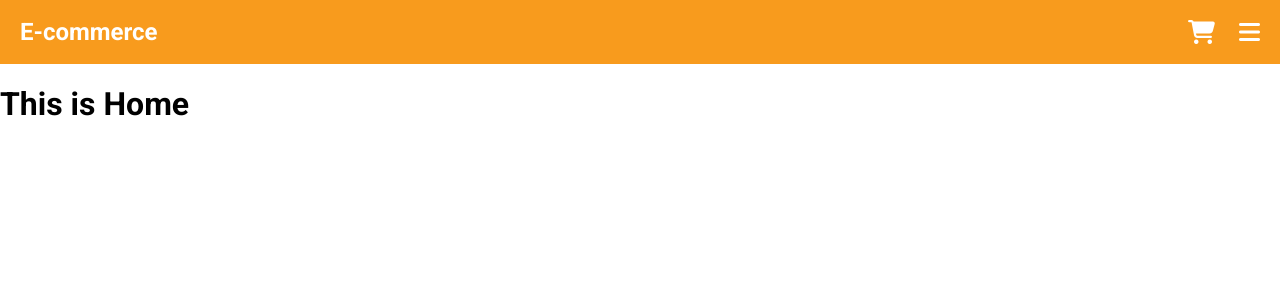
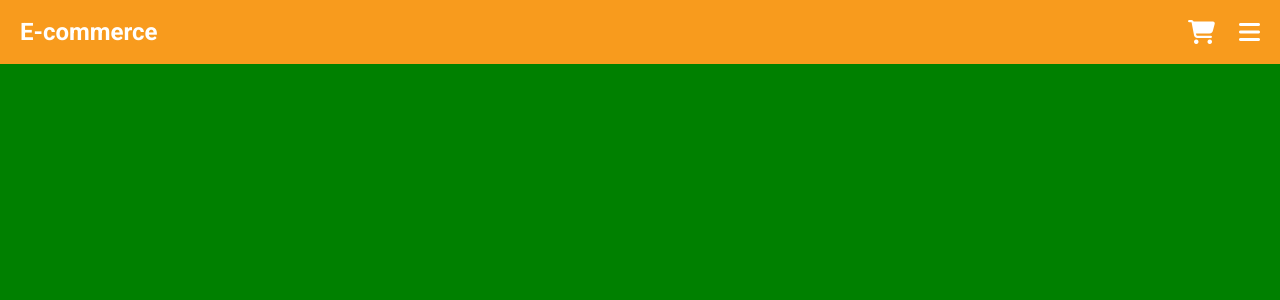
Before and after one commit to errami01/e-shop, a React (Create React App) app: page / in a window 1280 px wide. Shown: the top 300 px of the page. Built offline with nearby package versions, Linux system fonts and the light colour scheme.

Commit message:
style BarsMenu and render it in Header

```diff
--- a/src/App.css
+++ b/src/App.css
@@ -1,9 +1,14 @@
 *{
   box-sizing: border-box;
+  /* margin:0;
+  padding:0; */
 }
 :root{
+  margin: 0;
+  padding:0;
   --first-Color: #F89B1D;
   --second-Color: #CB653E;
+  --header-height: 64px;
   font-family: 'Roboto', sans-serif;
 
 }
--- a/src/components/BarsMenu.css
+++ b/src/components/BarsMenu.css
@@ -1,4 +1,9 @@
 .barsMenu-container{
-    height: 200px;
+    height: calc(100% - var(--header-height));
+    width: 100%;
     background-color: green;
+    position: absolute;
+    /* margin:0; */
+    top: var(--header-height);
+    left: 0
 }
--- a/src/components/BarsMenu.js
+++ b/src/components/BarsMenu.js
@@ -1,3 +1,4 @@
+import './BarsMenu.css'
 export default function BarsMenu(){
     return(
         <div className="barsMenu-container"></div>
--- a/src/components/Header.css
+++ b/src/components/Header.css
@@ -1,13 +1,13 @@
 
 .header-container{
-
     display: flex;
+    /* position: relative; */
     align-items: center;
     justify-content: space-between;
     font-size: 1.5em;
     font-weight: 700;
     color: white;
-    height: 64px;
+    height: var(--header-height);
     padding: 20px;
     background-color: var(--first-Color);
 }
--- a/src/components/Header.js
+++ b/src/components/Header.js
@@ -1,10 +1,12 @@
 import './Header.css'
+import BarsMenu from './BarsMenu'
 export default function Header(){
     return(
         <header className="header-container">
             <div className='logo'>E-commerce</div>
-            <i class="fa-solid fa-cart-shopping"></i>
-            <i class="fa-solid fa-bars"></i>
+            <i className="fa-solid fa-cart-shopping"></i>
+            <i className="fa-solid fa-bars"></i>
+            <BarsMenu />
         </header>
     )
 }
```
